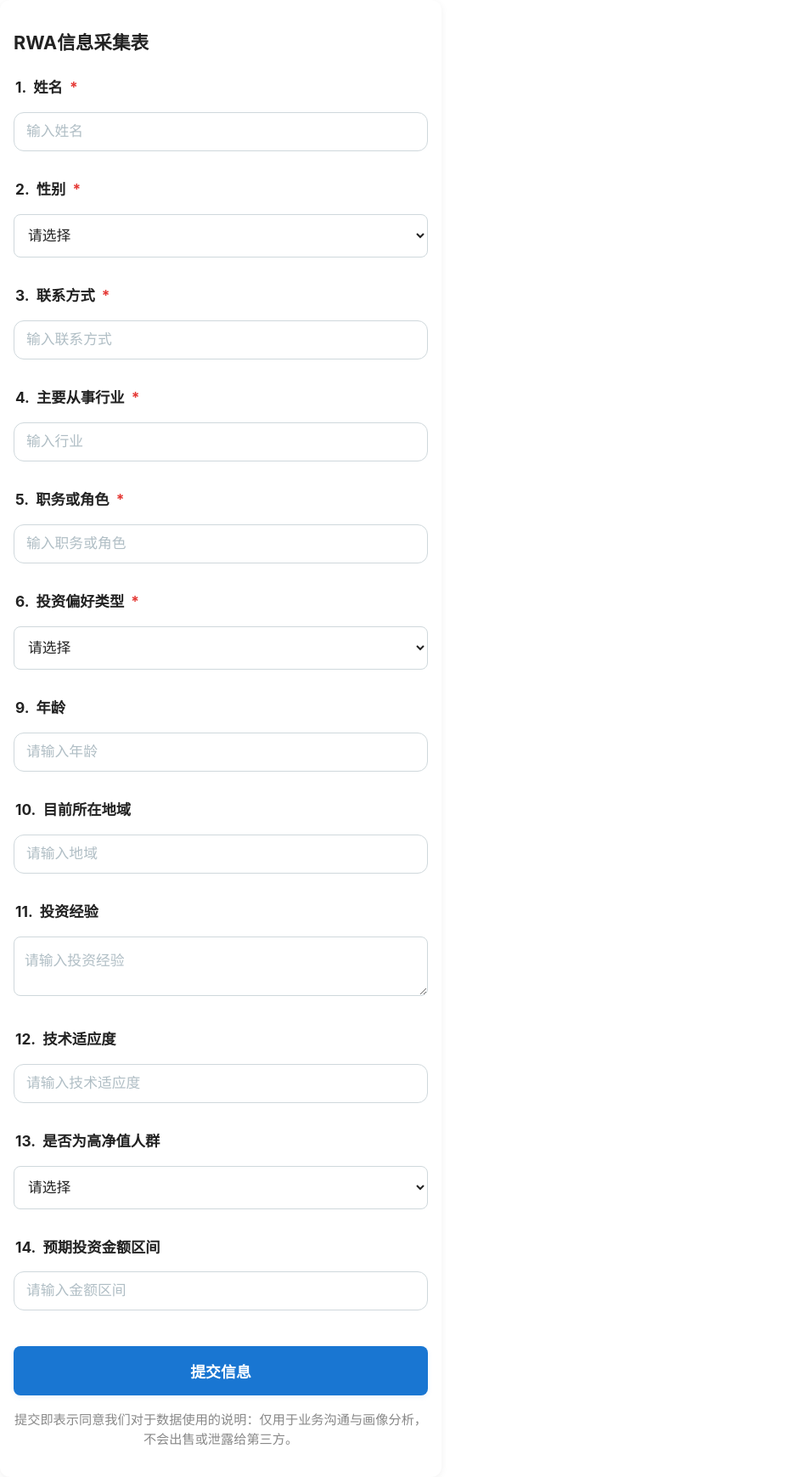
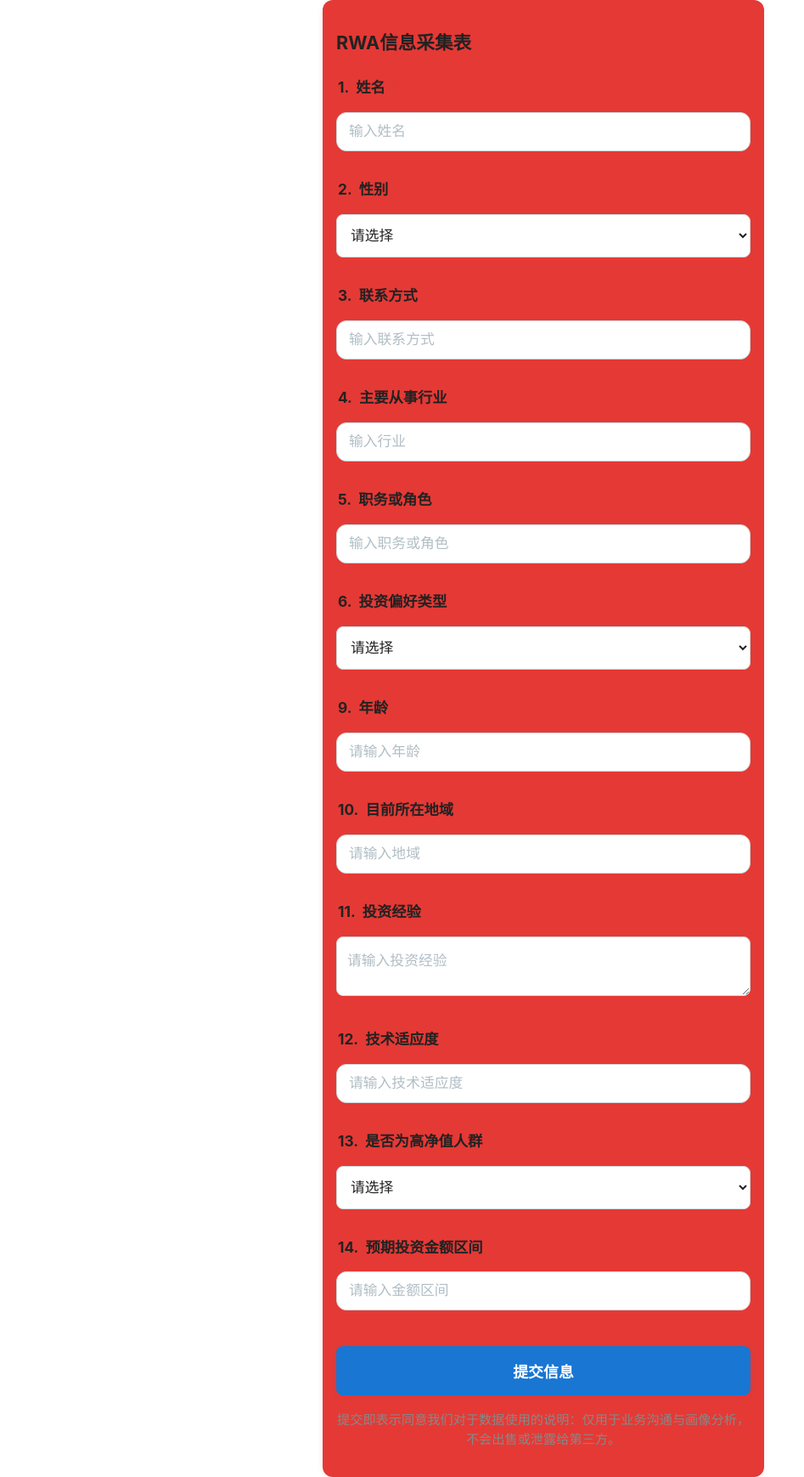
Before and after one commit to schetkfs/info_collector, a Flask app: page / in a window 1280 px wide. Shown: the whole page at 85% size, without its empty margins (0-947 px from the left). Run offline with Flask 3, Linux system fonts and the light colour scheme.

Commit message:
Update form.html

```diff
--- a/templates/form.html
+++ b/templates/form.html
@@ -89,10 +89,11 @@ body {
 }
 .form-page {
     max-width: 520px;
-    margin: 50 auto;
+    margin: 0 auto;
     background: #fff;
     border-radius: 12px;
     box-shadow: 0 2px 8px rgba(0,0,0,0.06);
+    background-color: #E53935;
     padding: 24px 16px 32px 16px;
 }
 .form-title {
```
